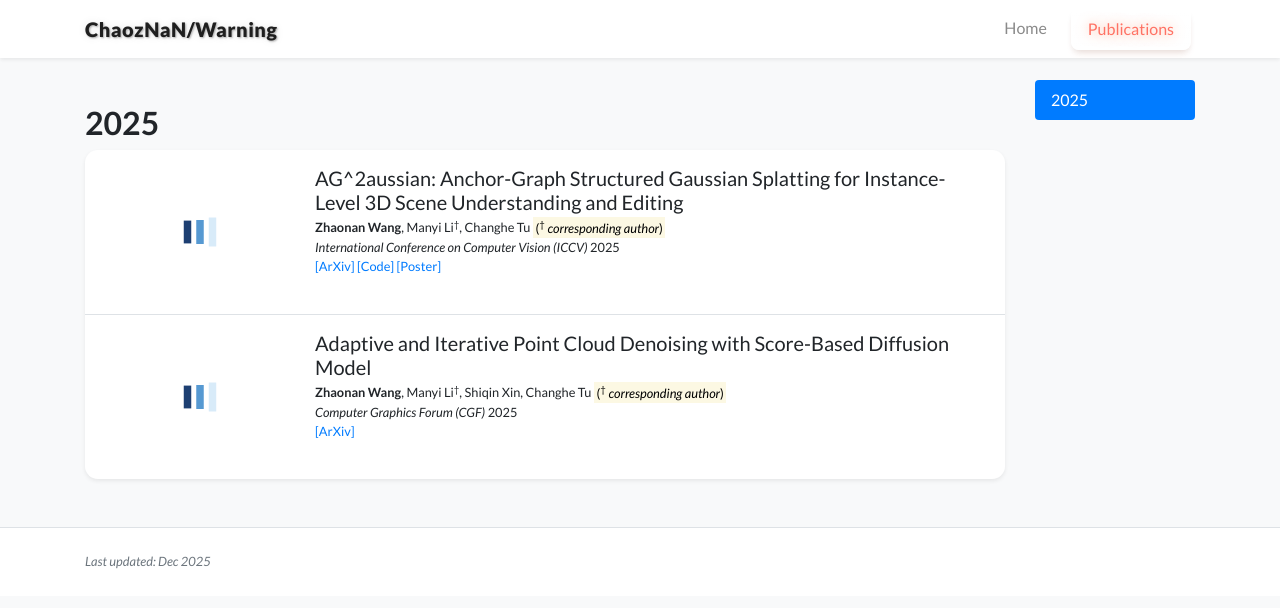
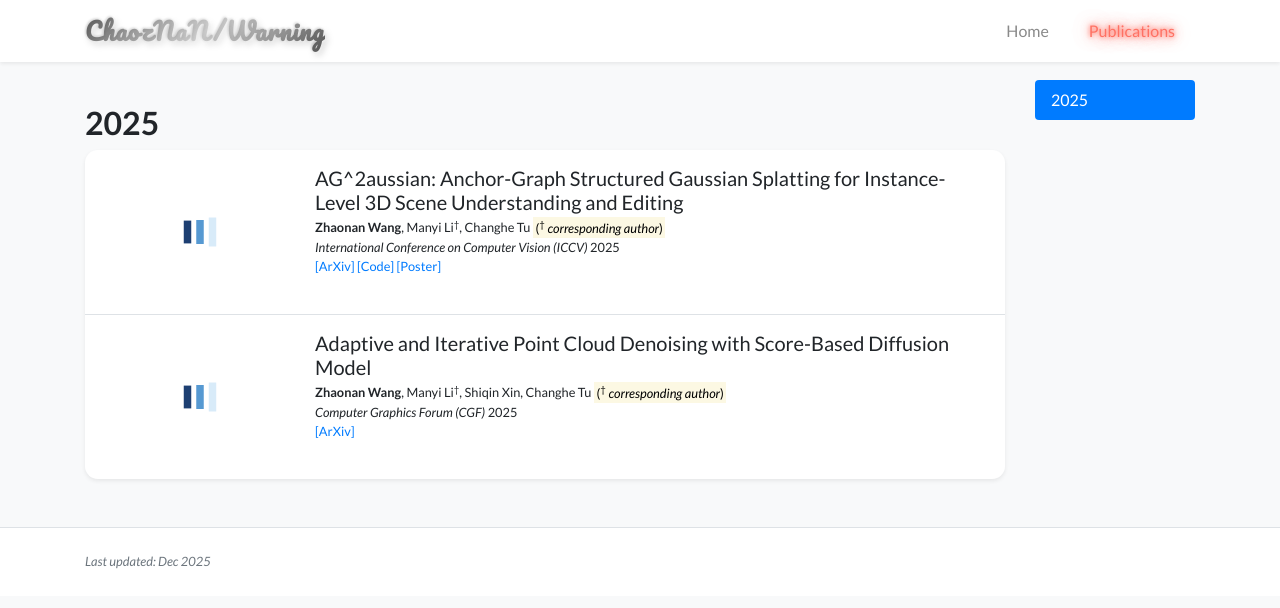
Before and after one commit to DyllanElliia/dyllanelliia.github.io, a Jekyll site: the page built from publications.html, in a window 1280 px wide. Shown: the top 608 px of the page. Built offline with Jekyll 4.4.1, drawn with Linux system fonts in a browser that asks for light colours; nearby versions of some CDN libraries; a style sheet for code colours, icons or effects is not loaded.

Commit message:
update navbar

```diff
--- a/_layouts/default.html
+++ b/_layouts/default.html
@@ -12,7 +12,7 @@
     <link rel="stylesheet" href="https://cdnjs.cloudflare.com/ajax/libs/academicons/1.9.1/css/academicons.min.css" integrity="sha512-b1ASx0WHgVFL5ZQhTgiPWX+68KjS38Jk87jg7pe+qC7q9YkEtFq0z7xCglv7qGIs/68d3mAp+StfC8WKC5SSAg==" crossorigin="anonymous" />
     <link rel="preconnect" href="https://fonts.googleapis.com">
     <link rel="preconnect" href="https://fonts.gstatic.com" crossorigin>
-    <link href="https://fonts.googleapis.com/css2?family=Lato:ital,wght@0,300;0,400;0,700;0,900;1,300;1,400;1,700;1,900&family=Fira+Sans:ital,wght@0,100;0,200;0,300;0,400;0,500;0,600;0,700;0,800;0,900;1,100;1,200;1,300;1,400;1,500;1,600;1,700;1,800;1,900&family=Source+Code+Pro:ital,wght@0,200..900;1,200..900&display=swap" rel="stylesheet">
+    <link href="https://fonts.googleapis.com/css2?family=Pacifico&family=Lato:ital,wght@0,300;0,400;0,700;0,900;1,300;1,400;1,700;1,900&family=Fira+Sans:ital,wght@0,100;0,200;0,300;0,400;0,500;0,600;0,700;0,800;0,900;1,100;1,200;1,300;1,400;1,500;1,600;1,700;1,800;1,900&family=Source+Code+Pro:ital,wght@0,200..900;1,200..900&display=swap" rel="stylesheet">
     <link rel="stylesheet" href="https://cdn.jsdelivr.net/npm/katex@0.16.11/dist/katex.min.css" integrity="sha384-nB0miv6/jRmo5UMMR1wu3Gz6NLsoTkbqJghGIsx//Rlm+ZU03BU6SQNC66uf4l5+" crossorigin="anonymous">
     <link rel="stylesheet" href="{{ '/assets/css/global.css' | relative_url }}">
 </head>
--- a/assets/css/global.css
+++ b/assets/css/global.css
@@ -47,14 +47,28 @@ h1, h2, h3, h4, h5, h6,
     background-color: #ffffff !important;
 }
 
-/* Navbar brand - 黑色带质感阴影 */
+/* Navbar brand - 花体玻璃质感 */
 .navbar-brand-custom {
-    color: #1a1a1a !important;
-    text-shadow:
-        1px 1px 2px rgba(0, 0, 0, 0.3),
-        0px 0px 8px rgba(0, 0, 0, 0.1);
-    font-weight: 700;
-    letter-spacing: 0.5px;
+    font-family: 'Pacifico', cursive !important;
+    font-size: 1.5rem;
+    font-weight: 400;
+    letter-spacing: 1px;
+    /* 玻璃质感 - 透明渐变色 */
+    background: linear-gradient(
+        135deg,
+        rgba(60, 60, 60, 0.9) 0%,
+        rgba(120, 120, 120, 0.7) 25%,
+        rgba(180, 180, 180, 0.6) 50%,
+        rgba(120, 120, 120, 0.7) 75%,
+        rgba(60, 60, 60, 0.9) 100%
+    );
+    -webkit-background-clip: text;
+    -webkit-text-fill-color: transparent;
+    background-clip: text;
+    /* 玻璃反射高光 */
+    filter: drop-shadow(1px 1px 1px rgba(255, 255, 255, 0.8))
+            drop-shadow(-1px -1px 1px rgba(0, 0, 0, 0.2))
+            drop-shadow(2px 3px 3px rgba(0, 0, 0, 0.15));
 }
 
 /* 导航链接 - 未选中时灰色 */
@@ -71,37 +85,17 @@ h1, h2, h3, h4, h5, h6,
     color: #FF6F61 !important;
 }
 
-/* 导航链接 - 选中时珊瑚橙色带玻璃质感 */
+/* 导航链接 - 选中时LED发光字体效果 */
 .navbar-light .navbar-nav .nav-item.active .nav-link {
     color: #FF6F61 !important;
-    /* 玻璃本体 - 高透明度 */
-    background:
-        /* 顶部锐利高光条 - 模拟光源反射 */
-        linear-gradient(
-            180deg,
-            rgba(255, 255, 255, 0.9) 0%,
-            rgba(255, 255, 255, 0.4) 8%,
-            rgba(255, 255, 255, 0.05) 20%,
-            transparent 50%,
-            rgba(255, 255, 255, 0.02) 80%,
-            rgba(255, 255, 255, 0.1) 100%
-        );
-    backdrop-filter: blur(8px) saturate(120%);
-    -webkit-backdrop-filter: blur(8px) saturate(120%);
-    /* 玻璃边缘 - 折射产生的亮边 */
-    border: 1px solid rgba(255, 255, 255, 0.7);
-    box-shadow:
-        /* 玻璃底部投射的阴影 */
-        0 4px 6px -2px rgba(0, 0, 0, 0.1),
-        /* 焦散 - 光线穿透玻璃后的聚焦 */
-        0 6px 10px -4px rgba(255, 127, 80, 0.12),
-        /* 玻璃边缘的内反射 */
-        inset 0 1px 0 rgba(255, 255, 255, 0.9),
-        inset 0 -1px 0 rgba(255, 255, 255, 0.3),
-        inset 1px 0 0 rgba(255, 255, 255, 0.4),
-        inset -1px 0 0 rgba(255, 255, 255, 0.4);
-    border-radius: 8px;
-    text-shadow: 0 0 12px rgba(255, 127, 80, 0.6);
+    text-shadow:
+        /* LED 核心发光 */
+        0 0 4px rgba(255, 111, 97, 0.9),
+        0 0 8px rgba(255, 111, 97, 0.7),
+        0 0 16px rgba(255, 111, 97, 0.5),
+        0 0 32px rgba(255, 111, 97, 0.3),
+        /* 轻微的白色高光增加质感 */
+        0 0 2px rgba(255, 255, 255, 0.8);
 }
 
 .inline-badge {
```
